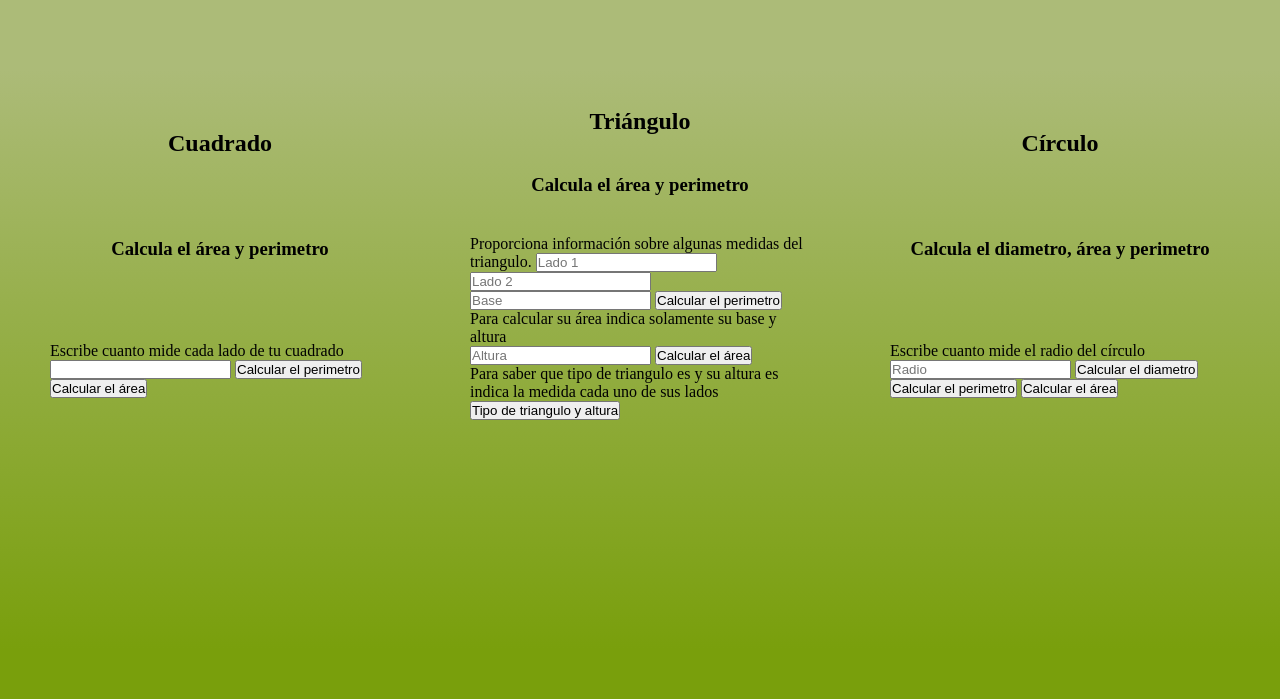
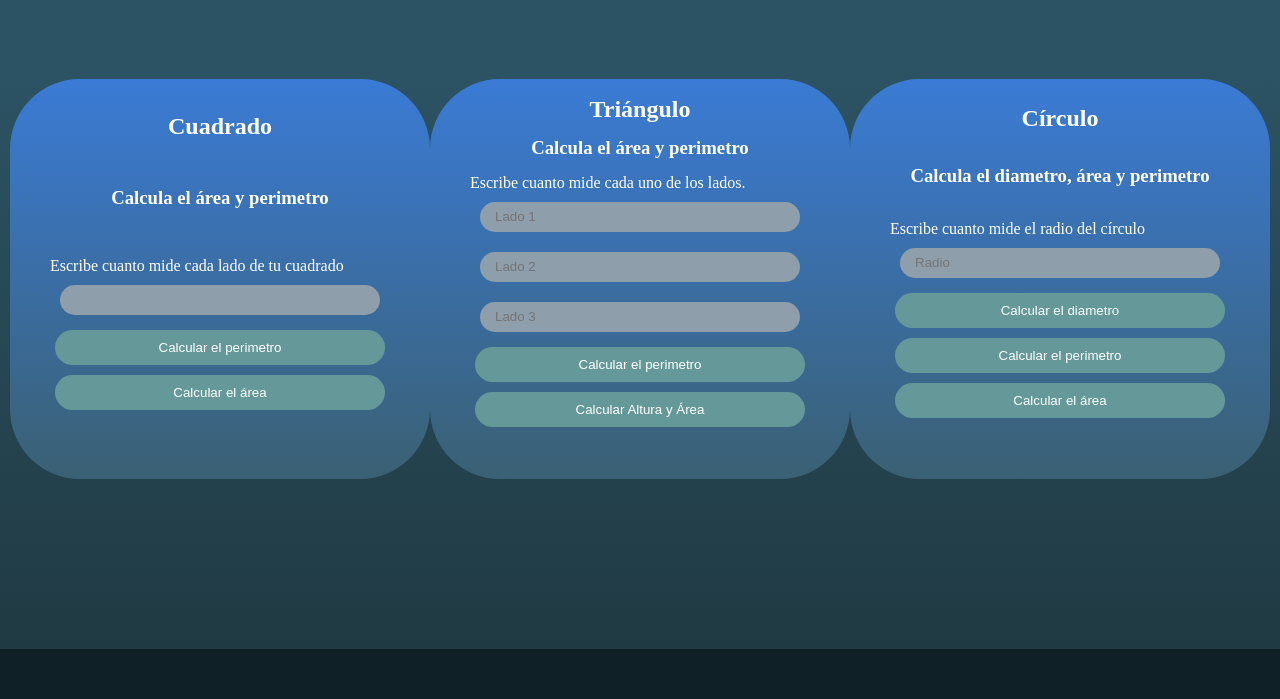
Before and after one commit to dvnegrete/cursoPracticoJS, a plain HTML site: page figuras.html in a window 1280 px wide. Shown: the part 101-800 px from the top of the page. Drawn offline with Linux system fonts and the light colour scheme.

Commit message:
Estilos listos y botones para área triángulo

```diff
--- a/css/styles.css
+++ b/css/styles.css
@@ -16,15 +16,16 @@ body {
 .header {
     width: 100vw;
     height: 17rem;
-    background-color: #ACBB78;
+    background-color: #2C5364;
     display: inherit;
     flex-direction: column;
     align-items: center;
     font-size: 2.5rem;
+    color: gray;
 }
 
 .main {
-    background: linear-gradient(#ACBB78, #799F0C);
+    background: linear-gradient(#2C5364, #203A43);
     min-height: calc(100vh - 22rem);
     font-size: 1.6rem;
     display: inherit;
@@ -34,6 +35,9 @@ body {
 }
 
 .calculadoras {
+    background: linear-gradient(#3a7bd5,#3a6073);
+    color: white;
+    border-radius: 70px;
     height: 40rem;
     width: 42rem;
     padding: 1rem;
@@ -41,6 +45,7 @@ body {
     flex-direction: column;
     align-items: center;
     justify-content: space-around;
+    margin-bottom: 2rem;
 }
 
 .calculadoras__form {
@@ -48,12 +53,31 @@ body {
     height: calc(40rem -15rem);
     padding: 0 3rem;
     padding-bottom: 3rem;
+    display: flex;
+    flex-wrap: wrap;
+    flex-direction: column;
+}
 
+.calculadoras__form input {
+    background: #8e9eab;
+    height: 3rem;
+    margin: 1rem;
+    border-radius: 20px;
+    border: none;
+    padding-left: 1.5rem;
+}
+
+.calculadoras__form--buttons {
+    border-radius: 50px;
+    background: #659999;
+    color: white;
+    margin: 0.5rem;
+    height: 3.5rem;
+    border: none;
 }
 
 
-
 .footer {
-    background-color: #799F0C;
+    background-color: #0F2027;
     height: 5rem;
 }
--- a/figuras.html
+++ b/figuras.html
@@ -27,16 +27,13 @@
             <h2>Triángulo</h2>
             <h3>Calcula el área y perimetro</h3>
             <form action="" class="calculadoras__form">
-                <label for="inputCuadrado">Proporciona información sobre algunas medidas del triangulo.</label>
-                <input type="number" id="inputTriangulo1" placeholder="Lado 1">
-                <input type="number" id="inputTriangulo2" placeholder="Lado 2">
-                <input type="number" id="inputBase" placeholder="Base">
+                <label for="inputCuadrado">Escribe cuanto mide cada uno de los lados.</label>
+                <input type="number" id="inputLado1" placeholder="Lado 1">
+                <input type="number" id="inputLado2" placeholder="Lado 2">
+                <input type="number" id="inputLado3"placeholder="Lado 3">
                 <button type="button" class="calculadoras__form--buttons" onclick="calcularPerimetroTriangulo()">Calcular el perimetro</button>
-                <p>Para calcular su área indica solamente su base y altura</p>
-                <input type="number" id="inputTrianguloHeight" placeholder="Altura">
-                <button type="button" class="calculadoras__form--buttons" onclick="calcularAreaTriangulo()">Calcular el área</button>
-                <p>Para saber que tipo de triangulo es y su altura es indica la medida cada uno de sus lados</p>
-                <button type="button" class="calculadoras__form--buttons" onclick="calcularTipoTriangulo()">Tipo de triangulo y altura</button>
+                <!-- <button type="button" class="calculadoras__form--buttons" onclick="calcularAreaTriangulo()">Calcular el área</button> -->
+                <button type="button" class="calculadoras__form--buttons" onclick="calcularTipoTriangulo()">Calcular Altura y Área</button>
             </form>
         </section>
         <section class="calculadoras">
--- a/figuras.js
+++ b/figuras.js
@@ -16,7 +16,8 @@ areaTriangulo = (base, altura) => (base * altura) / 2;
 function alturaEquilatero(hipotenusa) {
     const cateto2 = hipotenusa / 2;
     const altura = Math.sqrt ((hipotenusa**2) - (cateto2 ** 2));
-    alert(`Este es un triángulo equilatero con una una altura de ${altura} `);
+    const area = (hipotenusa * altura) /2;
+    alert(`Es un triángulo equilatero con una altura de ${altura.toFixed(2)}, y su área  es de: ${area.toFixed(2)}`);
 }
 //calcular isósceles.
 function evaluarIsosceles(lado1, lado2, lado3) {
@@ -28,10 +29,11 @@ function evaluarIsosceles(lado1, lado2, lado3) {
         isoscelesAltura(lado2,lado1);
     }
 }
-function isoscelesAltura (hipotenusa,largo) {
-    const cateto2 = largo / 2;
+function isoscelesAltura (hipotenusa,base) {
+    const cateto2 = base / 2;
     const altura = Math.sqrt ((hipotenusa**2) - (cateto2 ** 2));
-    alert(`Este es un triángulo isósceles con una una altura de ${altura} `);
+    const area = (base * altura) / 2;
+    alert(`Es un triángulo isósceles con una una altura de ${altura.toFixed(2)}, y su área es de : ${area.toFixed(2)}`);
 }
 
 //calcular Escaleno
@@ -58,23 +60,33 @@ function calcularAreaCuadrado() {
 
 //Triangulo
 function calcularPerimetroTriangulo() {
-    const inputTriangulo1 = document.getElementById("inputTriangulo1");
-    const inputTriangulo2 = document.getElementById("inputTriangulo2");
-    const inputBase = document.getElementById("inputBase");
-    const value1 = parseFloat(inputTriangulo1.value);
-    const value2 = parseFloat(inputTriangulo2.value);
-    const valueBase = parseFloat(inputBase.value);
-    const perimetro = perimetroTriangulo(value1, value2, valueBase);
+    const lado1 = document.getElementById("inputLado1");
+    const lado2 = document.getElementById("inputLado2");
+    const lado3 = document.getElementById("inputLado3");
+    const value1 = parseFloat(lado1.value);
+    const value2 = parseFloat(lado2.value);
+    const value3 = parseFloat(lado3.value);
+    const perimetro = perimetroTriangulo(value1, value2, value3);
     alert(perimetro);
 }
-
-function calcularAreaTriangulo() {
-    const inputTrianguloHeight = document.getElementById("inputTrianguloHeight");
-    const inputBase = document.getElementById("inputBase");
-    const valueAltura = parseFloat(inputTrianguloHeight.value);
-    const valueBase = parseFloat(inputBase.value);
-    const area = areaTriangulo(valueBase, valueAltura);
-    alert(area);
+//Determinar si triangulo es isósceles y determinar altura y área .
+function calcularTipoTriangulo() {
+    const lado1 = document.getElementById("inputLado1");
+    const lado2 = document.getElementById("inputLado2");
+    const lado3 = document.getElementById("inputLado3");
+    const triangulo = [parseFloat(lado1.value), parseFloat(lado2.value), parseFloat(lado3.value)];
+   //¿es un triágulo Equilatero?
+    if (triangulo[0] == triangulo[1] && triangulo[0] == triangulo[2]) {
+        console.log("Triangulo Equilatero");
+        alturaEquilatero(triangulo[0]);
+    }
+    //¿es un triágulo Isósceles?
+        else if (triangulo[0] === triangulo[1] || triangulo[0] === triangulo[2] || triangulo[1] === triangulo[2]) {
+            evaluarIsosceles(triangulo[0], triangulo[1], triangulo[2]);
+    } else {
+        escalenoAltura();
+        //calculo pendiente con la formula de Herón
+    }
 }
 
 //Circulo
@@ -98,63 +110,3 @@ function calcularAreaCirculo() {
     const area = areaCirculo(diametro);
     alert(area);
 }
-
-//Determinar si triangulo es isósceles y determinar area y perimetro
-
-function calcularTipoTriangulo() {
-    const inputLado1 = document.getElementById("inputTriangulo1");
-    const inputLado2 = document.getElementById("inputTriangulo2");
-    const inputLado3 = document.getElementById("inputBase");
-    const triangulo = [parseFloat(inputLado1.value), parseFloat(inputLado2.value), parseFloat(inputLado3.value)];
-   //¿es un triágulo Equilatero?
-    if (triangulo[0] == triangulo[1] && triangulo[0] == triangulo[2]) {
-        console.log("Triangulo Equilatero");
-        alturaEquilatero(triangulo[0]);
-    }
-    //¿es un triágulo Isósceles?
-        else if (triangulo[0] === triangulo[1] || triangulo[0] === triangulo[2] || triangulo[1] === triangulo[2]) {
-            evaluarIsosceles(triangulo[0], triangulo[1], triangulo[2]);
-    } else {
-        escalenoAltura();
-        //calcular despues con la formula de Herón
-    }
-}
-
-//otras formas de comprobacion
-   /*  const triangulo = [parseFloat(inputLado1), parseFloat(inputLado2), parseFloat(inputLado3)];
-    if (triangulo[0] === triangulo[1]){
-        console.log("1 Es un Isoceles");
-    }   else if (triangulo[0] === triangulo[2]) {
-        console.log("2 Es un Isoceles");
-    }   else if (triangulo[1] === triangulo[2]){
-        console.log("3 Es un Isoceles");
-    }   else {
-        console.log("No es un triangulo Isoceles");
-    }
-
-    //segunda forma
-    if (triangulo[0] === triangulo[1] || triangulo[0] === triangulo[2] || triangulo[1] === triangulo[2]) {
-        console.log("1 Es un Isoceles");
-    } else {
-        console.log("No es un triangulo Isoceles");
-    }
-
-    //tercera forma
-    (triangulo[0] === triangulo[1] || triangulo[0] === triangulo[2] || triangulo[1] === triangulo[2]) ? isoscelesAltura(triangulo[0], triangulo[1], triangulo[2]) : escalenoAltura(); */
-
-
-
-
-    /* if (triangulo[0] === triangulo[1]) {
-        console.log("1 Es un Isoceles");
-        isoscelesAltura(triangulo[0], triangulo[1], triangulo[2]);
-    }   else if (triangulo[0] === triangulo[2]) {
-        console.log("2 Es un Isoceles");
-        isoscelesAltura(triangulo[0], triangulo[2], triangulo[1]);
-    }   else if (triangulo[1] === triangulo[2]){
-        console.log("3 Es un Isoceles");
-        isoscelesAltura(triangulo[1], triangulo[2], triangulo[0]);
-    }   else {
-        console.log("No es un triangulo Isoceles");
-        escalenoAltura();
-    } */
```
